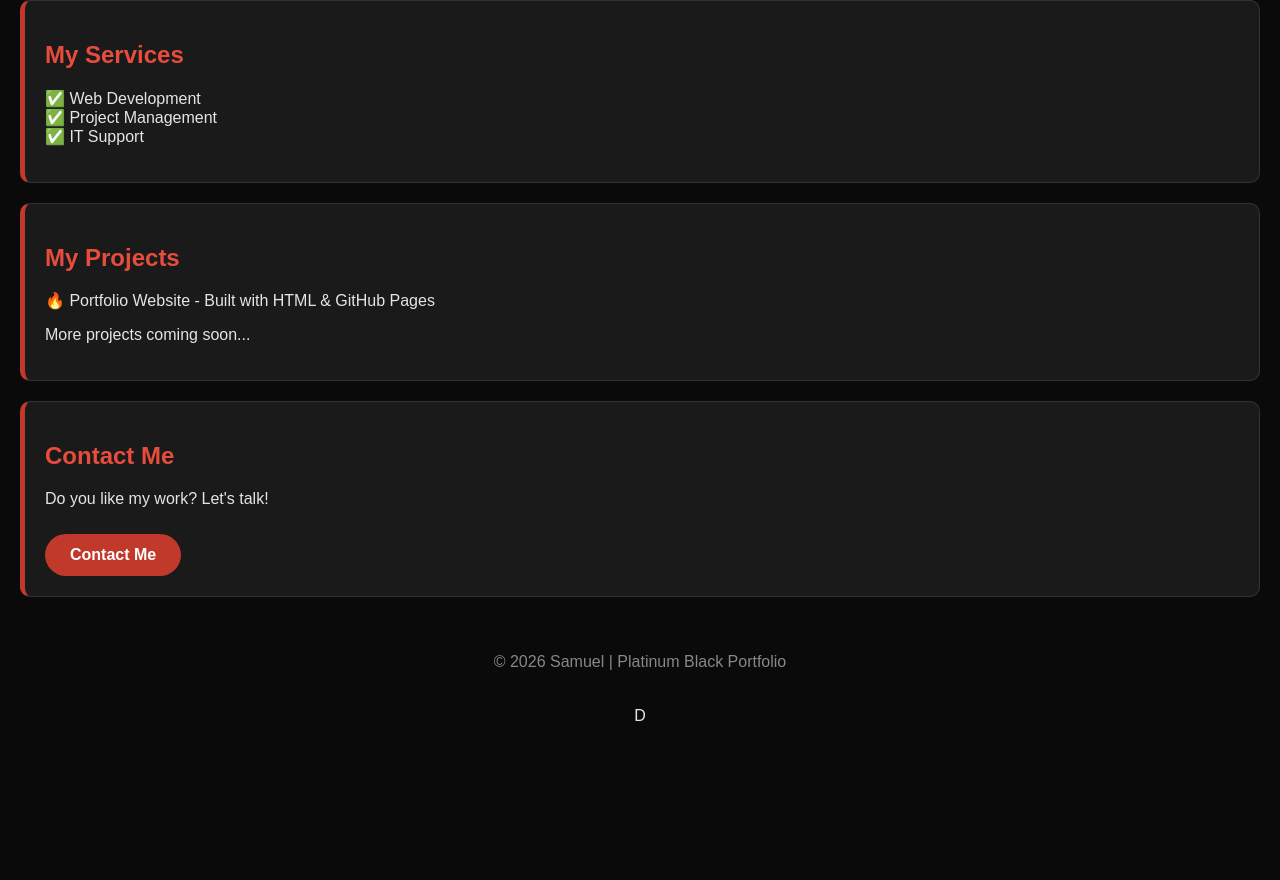
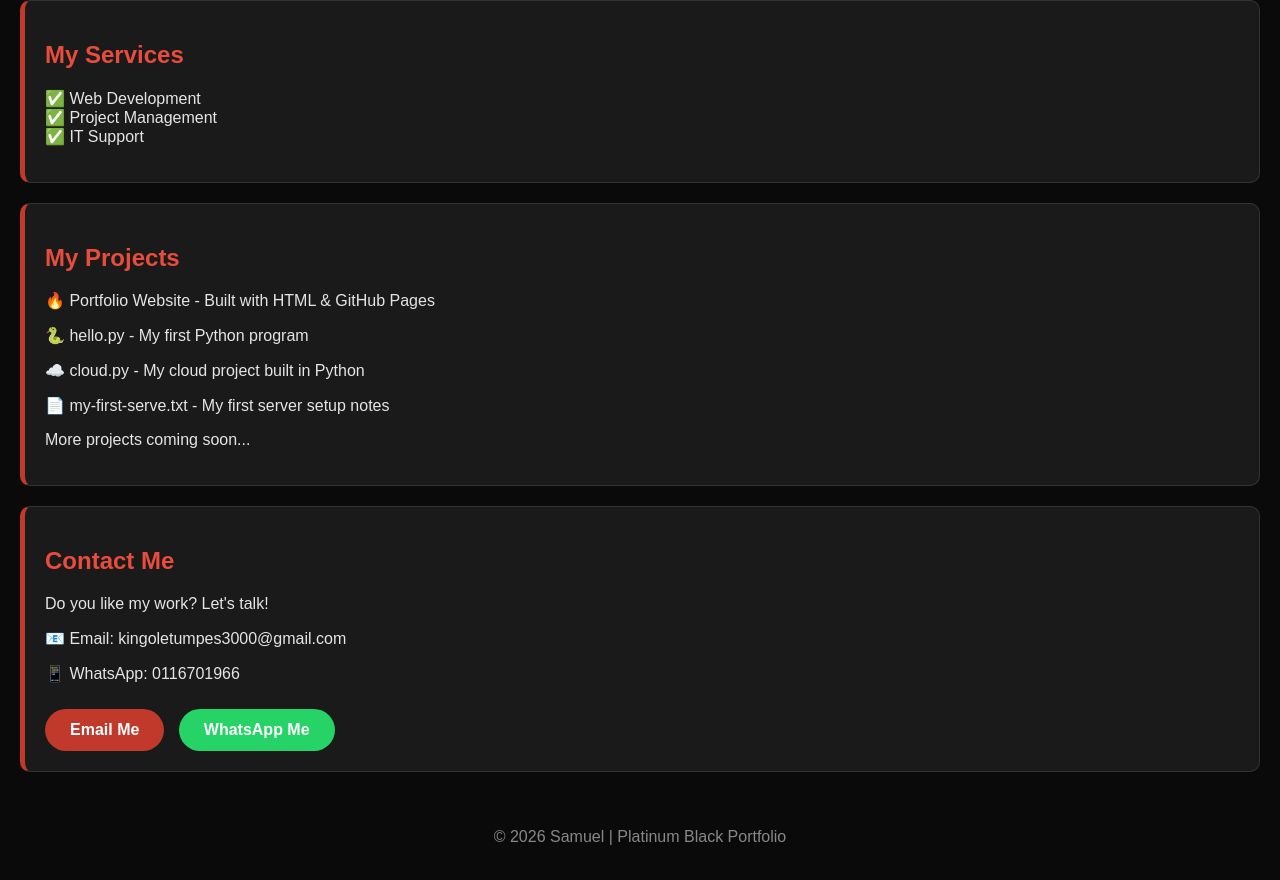
Before and after one commit to oletumpessamuel-byte/my-cloud-projects, a plain HTML site: page index.html in a window 1280 px wide. Shown: the part 428-1308 px from the top of the page. Before the commit the page ends 1153 px from the top, so only its background shows below. Drawn offline with Linux system fonts and the light colour scheme.

Commit message:
added real contact and projects

```diff
--- a/index.html
+++ b/index.html
@@ -49,9 +49,17 @@ a.button {
   border-radius: 25px;
   font-weight: bold;
   margin-top: 10px;
+  margin-right: 10px;
 }
 a.button:hover {
   background: #e74c3c;
+}
+a.whatsapp {
+  background: #25D366;
+  color: white;
+}
+a.whatsapp:hover {
+  background: #1eb856;
 }
 .footer {
   padding: 20px;
@@ -82,13 +90,19 @@ a.button:hover {
 <div class="box">
   <h2>My Projects</h2>
   <p>🔥 Portfolio Website - Built with HTML & GitHub Pages</p>
+  <p>🐍 hello.py - My first Python program</p>
+  <p>☁️ cloud.py - My cloud project built in Python</p>
+  <p>📄 my-first-serve.txt - My first server setup notes</p>
   <p>More projects coming soon...</p>
 </div>
 
 <div class="box">
   <h2>Contact Me</h2>
   <p>Do you like my work? Let's talk!</p>
-  <a class="button" href="mailto:youremail@gmail.com">Contact Me</a>
+  <p>📧 Email: kingoletumpes3000@gmail.com</p>
+  <p>📱 WhatsApp: 0116701966</p>
+  <a class="button" href="mailto:kingoletumpes3000@gmail.com">Email Me</a>
+  <a class="button whatsapp" href="https://wa.me/254116701966">WhatsApp Me</a>
 </div>
 
 <div class="footer">
@@ -97,4 +111,3 @@ a.button:hover {
 
 </body>
 </html>
-D
```
